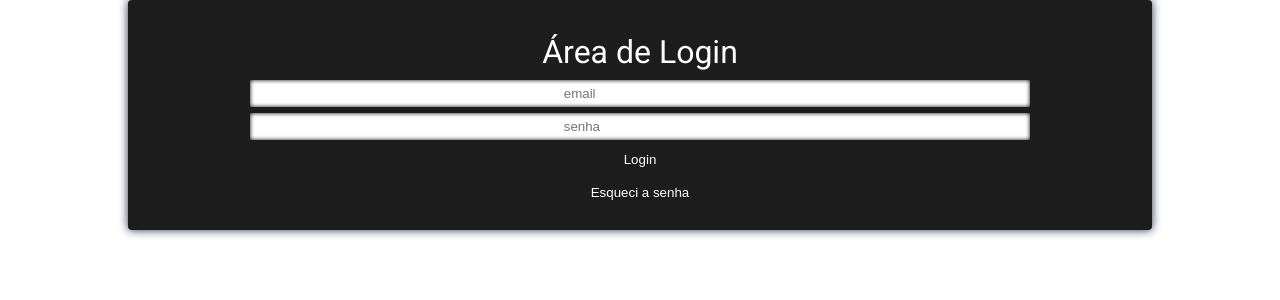
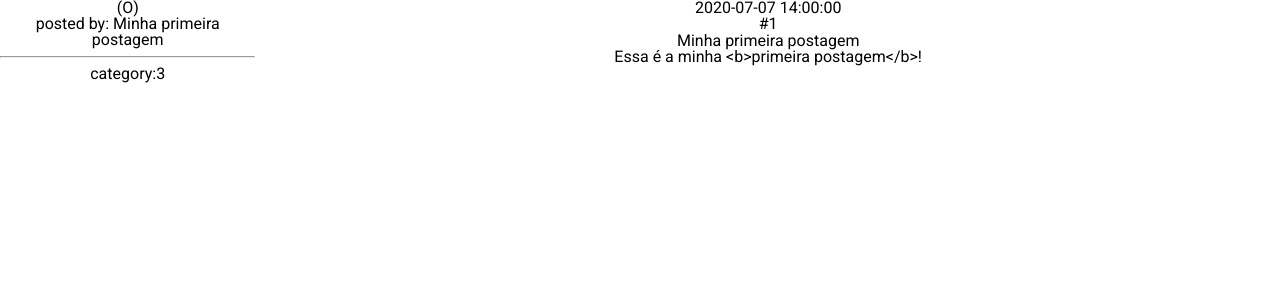
Before and after one commit to curseduca/curseduca-frontend-react-test, a React (Create React App) app in the folder frontend/: page / in a window 1280 px wide. Shown: the top 300 px of the page. Built offline with nearby package versions, Linux system fonts and the light colour scheme.

Commit message:
Usando Feed container no App

```diff
--- a/frontend/src/App.js
+++ b/frontend/src/App.js
@@ -1,12 +1,14 @@
 import React from 'react';
-import Auth from './Container/Auth/Auth';
+// import Auth from './Container/Auth/Auth';
+import Feed from './Container/Feed/Feed';
 import Layout from './Container/Layout/Layout';
 
 function App() {
   return (
     <Layout>
       <div>
-        <Auth />
+        {/* <Auth /> */}
+        <Feed />
       </div>
     </Layout>
   );
```
